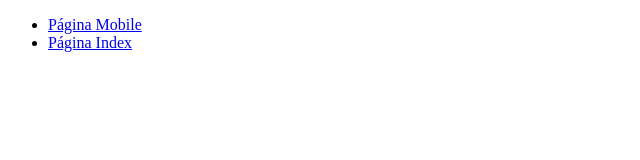
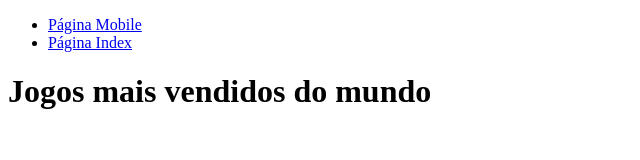
Before and after one commit to ErikTeixeira/exercicio1-r, a plain HTML site: page games.html in a window 1280 px wide. Shown: the whole page, without its empty margins (0-640 px from the left). Drawn offline with Linux system fonts and the light colour scheme.

Commit message:
Adicionei o header na página games

```diff
--- a/games.html
+++ b/games.html
@@ -15,5 +15,11 @@
         </ul>
     </nav>
 
+    <div>
+        <header>
+            <h1>Jogos mais vendidos do mundo</h1>
+        </header>
+    </div>
+
 </body>
 </html>
```
